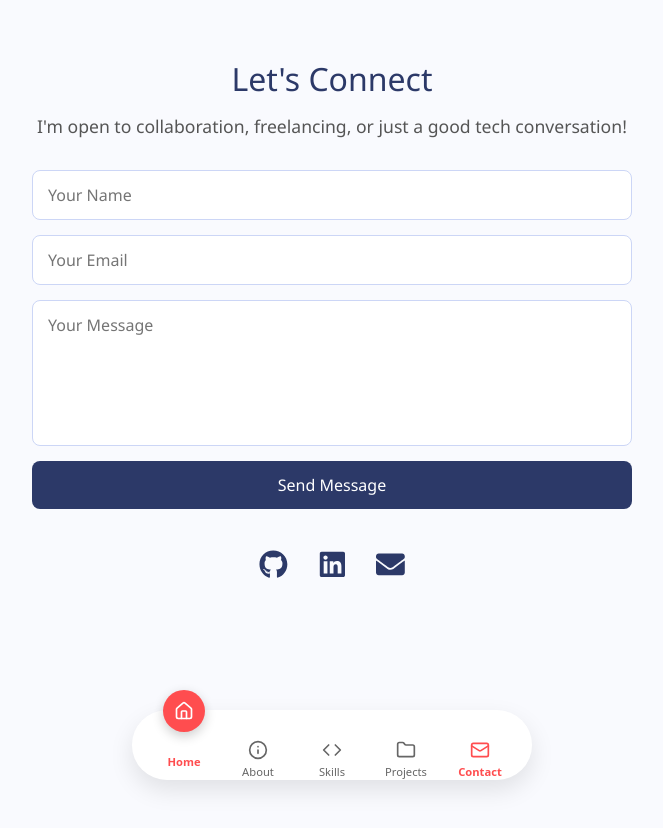
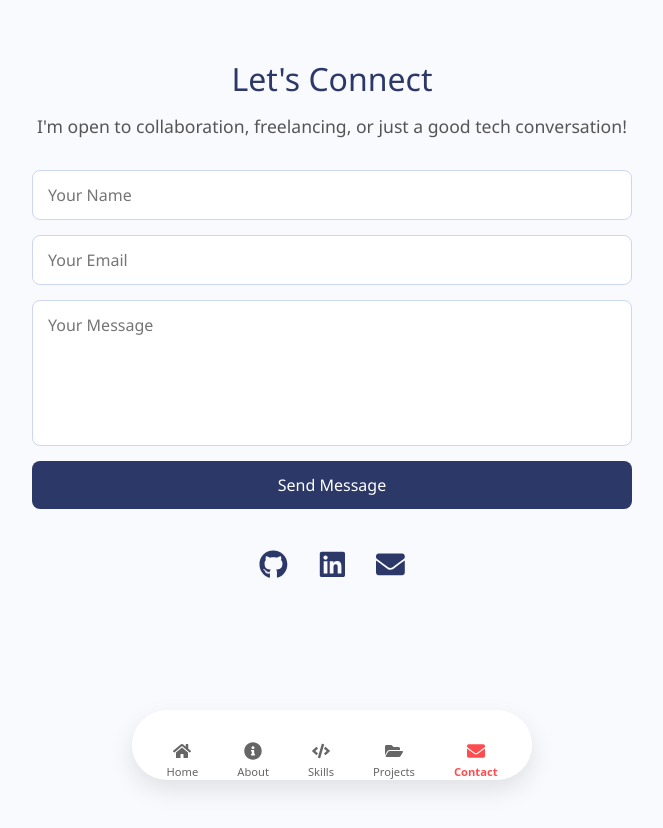
Before and after one commit to Ranjith-Mamindla/My-Portfolio, a React (Vite) app: page /contact in a window 1280 px wide. Shown: the top 828 px of the page, without its empty margins (308-971 px from the left). Built offline with nearby package versions, Linux system fonts and the light colour scheme.

Commit message:
Update index.jsx

```diff
--- a/src/components/Header/index.jsx
+++ b/src/components/Header/index.jsx
@@ -1,32 +1,31 @@
-import { useState } from "react";
 import { NavLink } from "react-router-dom";
-import { Home, Info, Code, Folder, Mail } from "lucide-react";
+import { FaHome, FaInfoCircle, FaCode, FaFolderOpen, FaEnvelope } from "react-icons/fa";
 import "./index.css";
 
 const navItems = [
-  { path: "/", label: "Home", icon: <Home size={20} />, id: "home" },
-  { path: "/about", label: "About", icon: <Info size={20} />, id: "about" },
-  { path: "/skills", label: "Skills", icon: <Code size={20} />, id: "skills" },
-  { path: "/projects", label: "Projects", icon: <Folder size={20} />, id: "projects" },
-  { path: "/contact", label: "Contact", icon: <Mail size={20} />, id: "contact" },
+  { path: "/", label: "Home", icon: <FaHome size={18} /> },
+  { path: "/about", label: "About", icon: <FaInfoCircle size={18} /> },
+  { path: "/skills", label: "Skills", icon: <FaCode size={18} /> },
+  { path: "/projects", label: "Projects", icon: <FaFolderOpen size={18} /> },
+  { path: "/contact", label: "Contact", icon: <FaEnvelope size={18} /> },
 ];
 
 const ModernNavbar = () => {
-  const [active, setActive] = useState("home");
-
   return (
     <header className="bubble-navbar">
       {navItems.map((item) => (
-        <div key={item.id} className="bubble-nav-item" onClick={() => setActive(item.id)}>
-          {active === item.id && <div className="bubble-icon-active">{item.icon}</div>}
-          <NavLink
-            to={item.path}
-            className={`bubble-nav-link ${active === item.id ? "active" : ""}`}
-          >
-            {active !== item.id && item.icon}
-            <span>{item.label}</span>
-          </NavLink>
-        </div>
+        <NavLink
+          key={item.path}
+          to={item.path}
+          className={({ isActive }) =>
+            `bubble-nav-link ${isActive ? "active" : ""}`
+          }
+        >
+          <div className={`bubble-icon-wrapper`}>
+            {item.icon}
+          </div>
+          <span>{item.label}</span>
+        </NavLink>
       ))}
     </header>
   );
```
